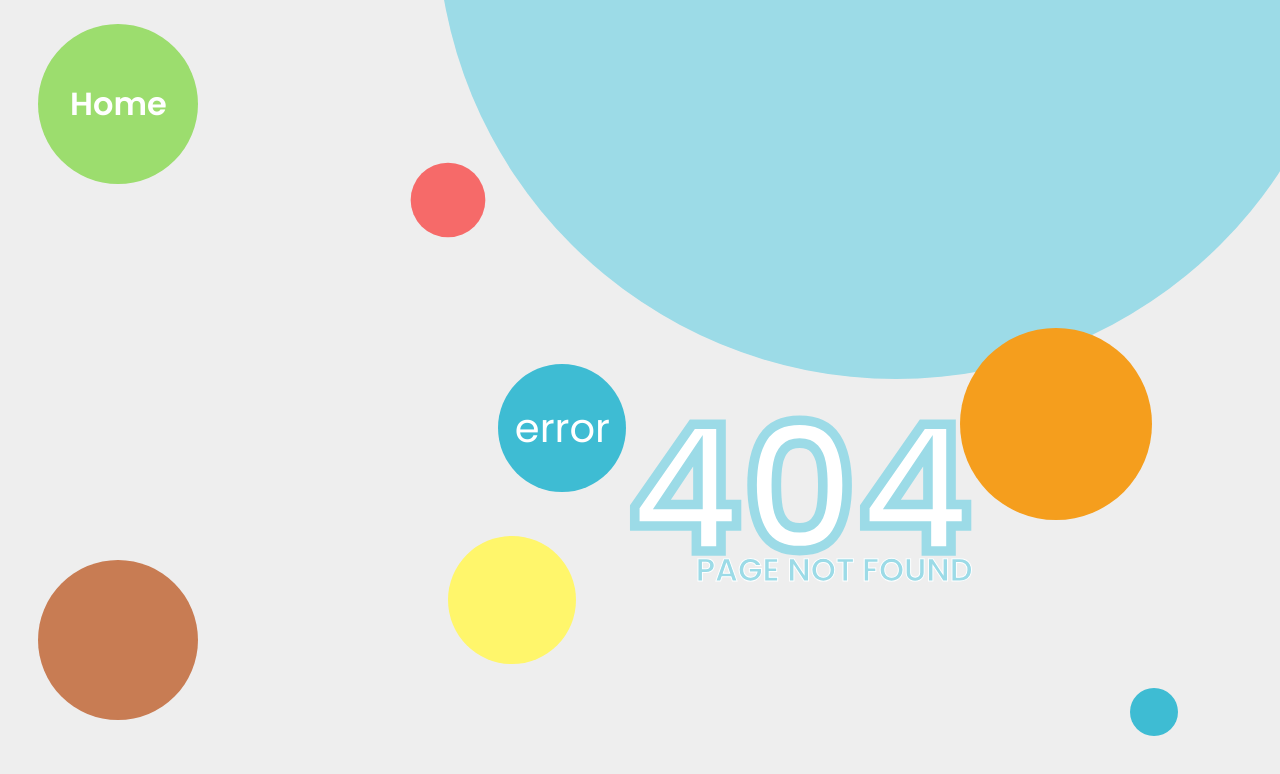
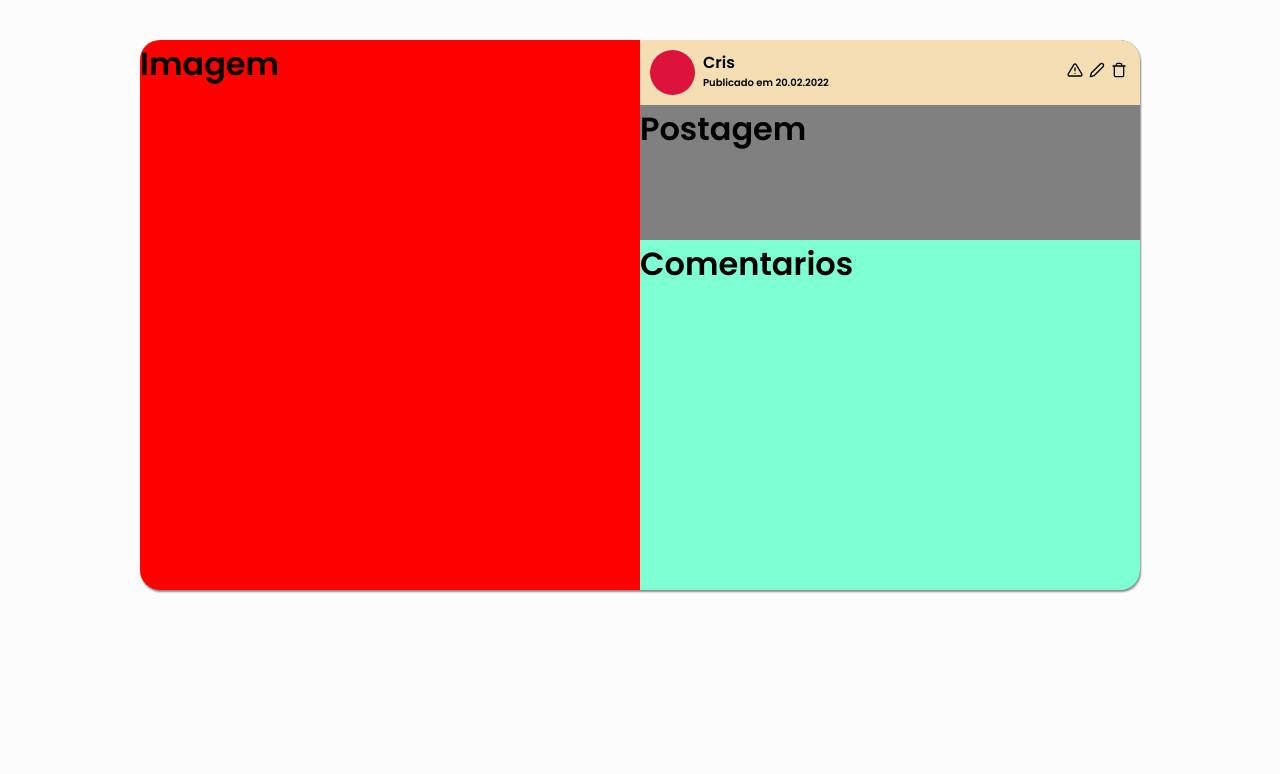
Before and after one commit to stack-over-code-atlantico/supermercadosq-fe, a React (Vite) app in the folder supermercadosq/: page /productdetails in a window 1280 px wide. Before the commit this address had no page. Shown: the top 774 px of the page. Built offline with nearby package versions, Linux system fonts and the light colour scheme.

Commit message:
Feat/FE ProductDetails: Criação do layout da página de postagens

```diff
--- a/supermercadosq/src/Routes/AppRoutes.jsx
+++ b/supermercadosq/src/Routes/AppRoutes.jsx
@@ -5,6 +5,7 @@ import SignIn from '../pages/SignIn/Signin';
 import Product from '../pages/Product/Product';
 import About from '../pages/About/about';
 import Page404 from '../pages/Page404/Page404';
+import ProductDetails from '../pages/ProductDetails/ProductDetails';
 
 
 const AppRoutes = () => {
@@ -12,10 +13,11 @@ const AppRoutes = () => {
     <Routes>
         <Route path="/" exact element={<Home/>}/>
         <Route path="/login" element={<Login/>}/>
-        <Route path="/register" element={<SignIn/>} />
+        <Route path="/register" element={<SignIn/>}/>
         <Route path="/product" element={<Product/>}/>
+        <Route path='/productdetails' element={<ProductDetails/>}/>
         <Route path="/about" element={<About/>}/>
-        <Route path="/*" element={<Page404 />} />
+        <Route path="/*" element={<Page404/>} />
     </Routes>
   )
 }
--- /dev/null
+++ b/supermercadosq/src/components/UserComment/UserComment.jsx
@@ -0,0 +1,26 @@
+import React from 'react'
+import { UserAvatar, User, UserDetails, UserName, UserIcons } from './styles'
+import { FiAlertTriangle, FiEdit2, FiTrash } from 'react-icons/fi'
+
+const UserComment = () => {
+  return (
+    <User>
+      <UserDetails>
+        <UserAvatar>
+
+        </UserAvatar>
+        <UserName>
+          <h1>Cris</h1>
+          <h2>Publicado em 20.02.2022</h2>
+        </UserName>
+      </UserDetails>
+      <UserIcons>
+        <a><FiAlertTriangle/></a>
+        <a><FiEdit2/></a>
+        <a><FiTrash/></a>
+      </UserIcons>
+    </User>
+  )
+}
+
+export default UserComment
--- /dev/null
+++ b/supermercadosq/src/components/UserComment/styles.jsx
@@ -0,0 +1,48 @@
+import styled from 'styled-components';
+
+export const User = styled.div`
+  display: flex;
+  flex-direction: row;
+  align-items: center;
+  justify-content: space-between;
+  padding: 10px;
+  background-color: wheat;
+  border-radius: 0 20px 0 0;
+`;
+
+export const UserDetails = styled.div`
+  display: flex;
+  flex-direction: row;
+  gap: 8px;
+`;
+
+export const UserAvatar = styled.figure`
+  height: 45px;
+  width: 45px;
+  border-radius: 50%;
+  background-color: crimson;
+`;
+
+export const UserName = styled.div`
+  h1 {
+    font-size: 16px;
+  }
+  h2 {
+    font-size: 10px;
+  }
+`;
+
+export const UserIcons = styled.div`
+  display: flex;
+  align-items: center;
+  justify-content: space-around;
+
+  a {
+    cursor: pointer;
+    margin: 3px;
+
+    &:hover {
+      color: crimson;
+    }
+  }
+`;
--- /dev/null
+++ b/supermercadosq/src/pages/ProductDetails/ProductDetails.jsx
@@ -0,0 +1,30 @@
+import React from "react";
+import UserComment from "../../components/UserComment/UserComment";
+import {
+  DetailsComments,
+  DetailsContainer,
+  DetailsImage,
+  ListComments,
+  PostComment,
+} from "./styles";
+
+const ProductDetails = () => {
+  return (
+    <DetailsContainer>
+      <DetailsImage>
+        <h1>Imagem</h1>
+      </DetailsImage>
+      <DetailsComments>
+        <PostComment>
+          <UserComment/>
+          <h1>Postagem</h1>
+        </PostComment>
+        <ListComments>
+          <h1>Comentarios</h1>
+        </ListComments>
+      </DetailsComments>
+    </DetailsContainer>
+  );
+};
+
+export default ProductDetails;
--- /dev/null
+++ b/supermercadosq/src/pages/ProductDetails/styles.jsx
@@ -0,0 +1,34 @@
+import styled from 'styled-components';
+
+export const DetailsContainer = styled.div`
+  display: flex;
+  flex-direction: row;
+  margin: 40px auto;
+  width: 1000px;
+  height: 550px;
+  background-color: aquamarine;
+  border-radius: 20px;
+  box-shadow: 1px 2px 2px #1010107b;
+`;
+
+export const DetailsImage = styled.figure`
+  background-color: red;
+  width: 500px;
+  height: 550px;
+  border-radius: 20px 0 0 20px;
+`;
+
+export const DetailsComments = styled.div`
+  width: 500px;
+  height: 550px;
+`;
+
+export const PostComment = styled.div`
+  height: 200px;
+  border-radius: 0 20px 0 0;
+  background-color: gray;
+`;
+
+export const ListComments = styled.div`
+
+`;
```
Also changed, not shown: 1 other file (tests, documents, lock files or other folders).
